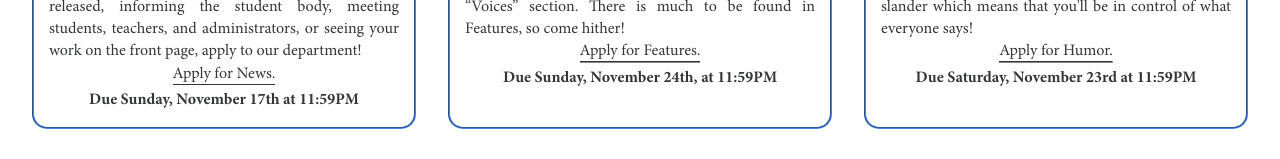
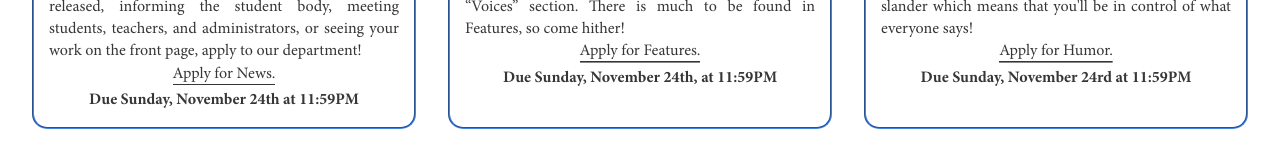
Before and after one commit to stuyspec/stuyspec-rewrite, a Next.js app: page /about/recruitments in a window 1280 px wide. Shown: the part 775-934 px from the top of the page. Built offline with nearby package versions, Linux system fonts and the light colour scheme.

Commit message:
update recruitments

```diff
--- a/pages/about/recruitments.tsx
+++ b/pages/about/recruitments.tsx
@@ -14,7 +14,7 @@ function RecruitmentPage() {
 				description:
 					"The News Department covers school events, administrative changes, student organizations, school and student government policies, and out-of-school news. Besides traditional News articles, we also write mini-articles, graphs & surveys, and spreads. If you are interested in knowing Stuyvesant news before it is released, informing the student body, meeting students, teachers, and administrators, or seeing your work on the front page, apply to our department!",
 				applicationForm: "https://forms.gle/r4MP3nq82eR2mHJFA",
-				applicationDueDate: "Sunday, November 17th at 11:59PM",
+				applicationDueDate: "Sunday, November 24th at 11:59PM",
 			},
 			{
 				department: "Features",
@@ -29,7 +29,7 @@ function RecruitmentPage() {
 				description:
 					"Do you want to lowkey rant about your life and roast everything? Would you like to have a personality glow up? Do you want to join a low commitment and fun Spec department? Join Spec Humor! We write funny and satirical pieces for The Spec and unlike other departments, everything we publish is libel and slander which means that you'll be in control of what everyone says!",
 				applicationForm: "https://forms.gle/kTcaB5jknCkqzLdp6",
-				applicationDueDate: "Saturday, November 23rd at 11:59PM",
+				applicationDueDate: "Sunday, November 24rd at 11:59PM",
 			},
 			{
 				department: "Arts & Ent.",
```
